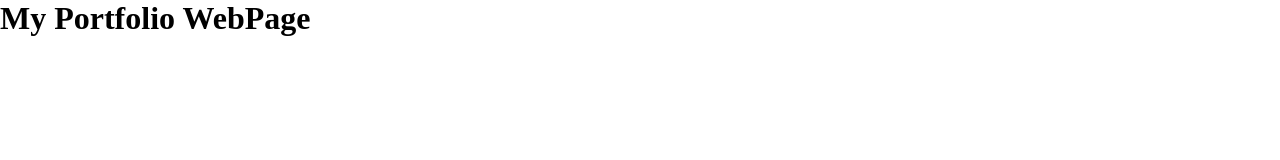
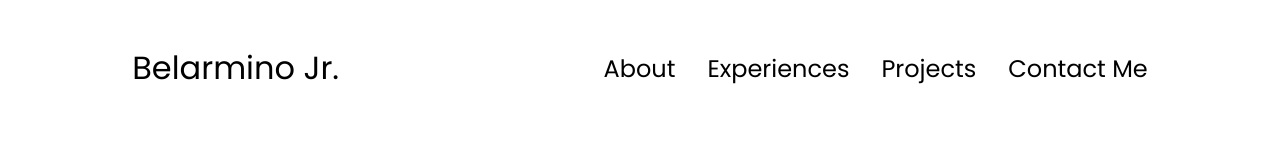
Before and after one commit to belarminojunior/My-Portfolio, a plain HTML site: page index.html in a window 1280 px wide. Drawn offline with Linux system fonts and the light colour scheme.

Commit message:
config: header of portfolio

```diff
--- a/css/style.css
+++ b/css/style.css
@@ -1,3 +1,9 @@
+/* IMPORTS */
+
+@import url("https://fonts.googleapis.com/css2?family=Poppins:wght@300;400;500;600&display=swap");
+
+/* GENERAL STYLINGS */
+
 *,
 *::before,
 *::after {
@@ -5,3 +11,62 @@
   padding: 0;
   box-sizing: border-box;
 }
+
+body {
+  font-family: "Poppins", sans-serif;
+}
+
+html {
+  scroll-behavior: smooth;
+}
+
+p {
+  color: rgb(85, 85, 85);
+}
+
+/* TRANSITION */
+
+a,
+.btn {
+  transition: all 300ms ease;
+}
+
+/* DESKTOP NAV */
+
+nav,
+.nav-links {
+  display: flex;
+}
+
+nav {
+  justify-content: space-around;
+  align-items: center;
+  height: 17vh;
+}
+
+.nav-links {
+  gap: 2rem;
+  list-style: none;
+  font-size: 1.5rem;
+}
+
+a {
+  color: black;
+  text-decoration: none;
+  text-decoration-color: white;
+}
+
+a:hover {
+  color: grey;
+  text-decoration: underline;
+  text-underline-offset: 0.8rem;
+  text-decoration-color: rgb(181, 181, 181);
+}
+
+.logo {
+  font-size: 2rem;
+}
+
+.logo:hover {
+  cursor: default;
+}
--- a/index.html
+++ b/index.html
@@ -3,16 +3,26 @@
   <head>
     <meta charset="UTF-8" />
     <meta name="viewport" content="width=device-width, initial-scale=1.0" />
-    <title>My Portfolio</title>
+    <meta name="author" content="Belarmino Simão Júnior" />
+    <title>Belarmino, Jr. - Portfolio</title>
 
     <link rel="stylesheet" href="css/style.css" />
+    <link rel="stylesheet" href="css/mediaqueries.css" />
   </head>
   <body>
-    <header></header>
-    <main>
-      <h1>My Portfolio WebPage</h1>
-    </main>
-    <footer></footer>
+    <nav id="desktop-nav">
+      <div class="logo">Belarmino Jr.</div>
+      <div>
+        <ul class="nav-links">
+          <li><a href="#about">About</a></li>
+          <li><a href="#experiences">Experiences</a></li>
+          <li><a href="#projects">Projects</a></li>
+          <li><a href="#contact">Contact Me</a></li>
+        </ul>
+      </div>
+    </nav>
+
+    <nav></nav>
 
     <script src="js/script.js"></script>
   </body>
```
Also changed, not shown: assets/about-pic.png (added), assets/arrow.png (added), assets/checkmark.png (added), assets/education.png (added), assets/email.png (added), assets/experience.png (added), assets/github.png (added), assets/linkedin.png (added), assets/profile-pic-2.png (added), assets/profile-pic.png (added), assets/project-1.png (added), assets/project-2.png (added), assets/project-3.png (added), css/mediaqueries.css (added).
